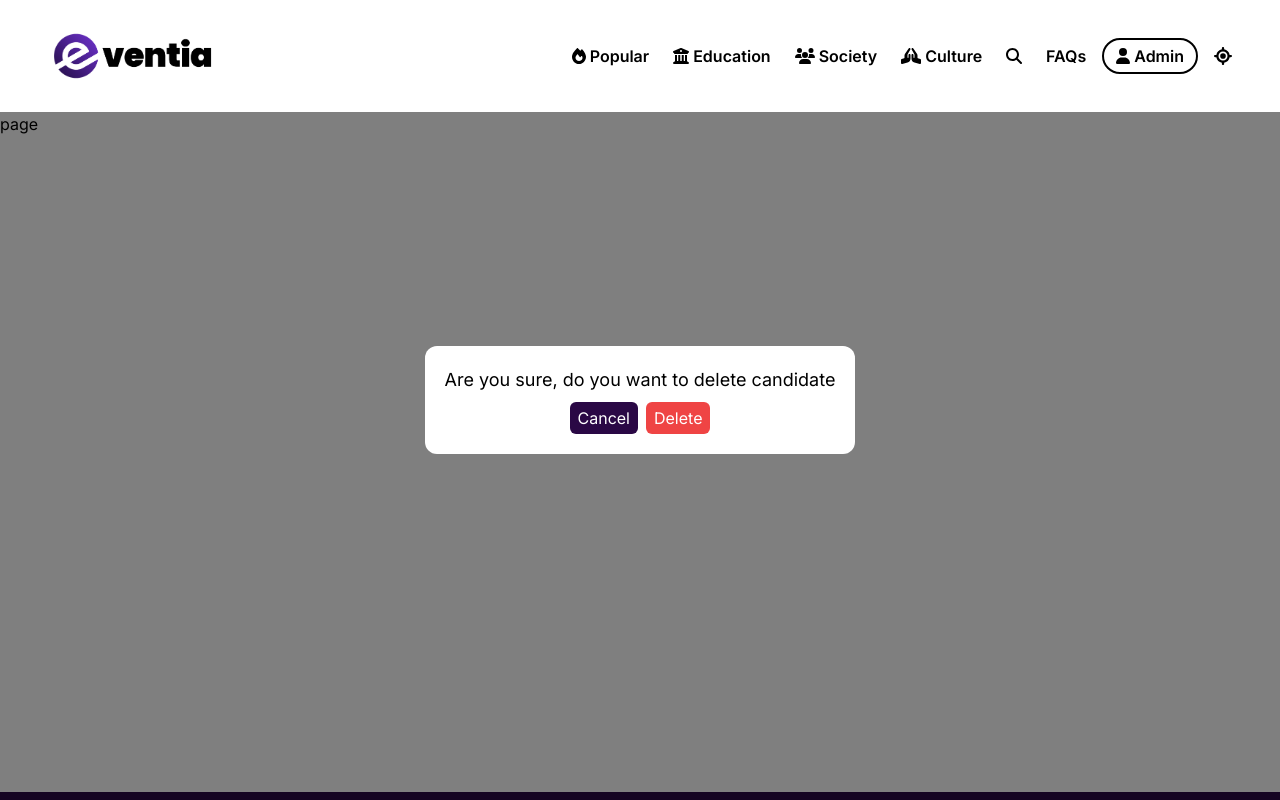
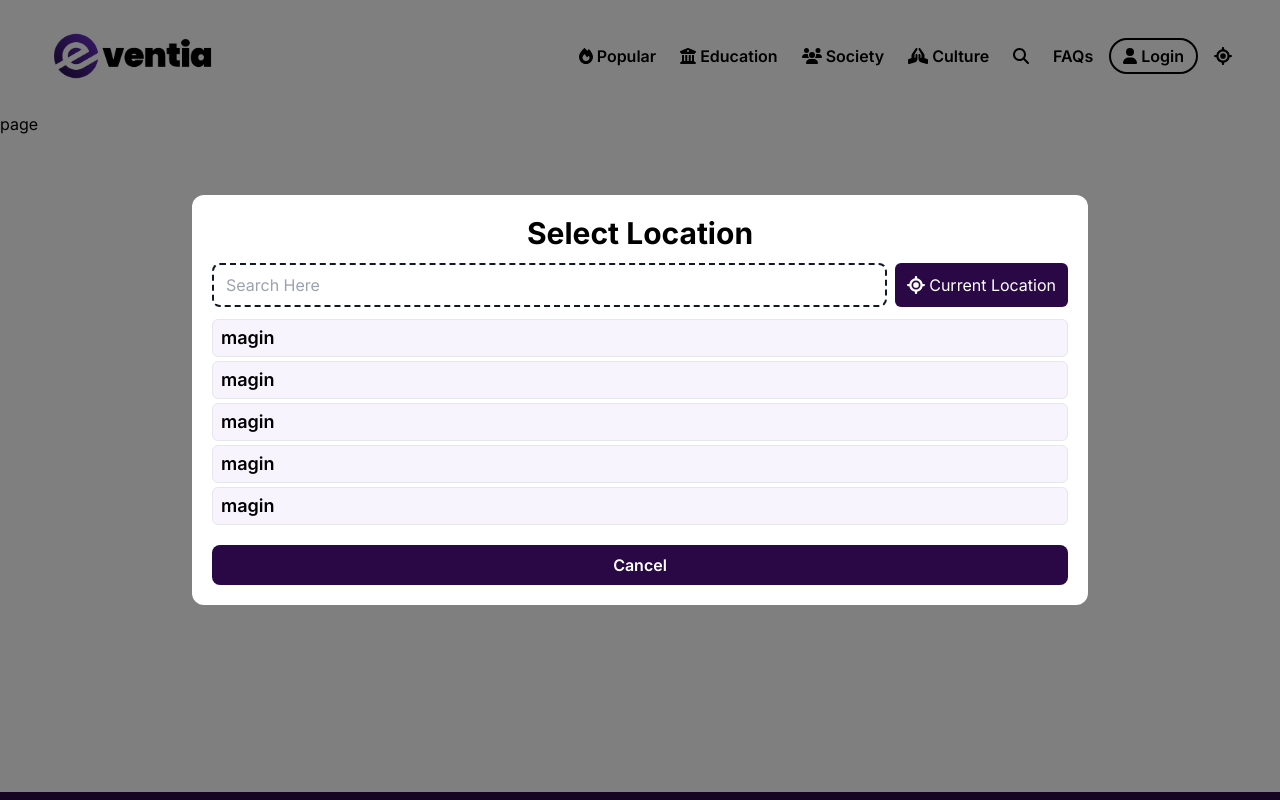
Before and after one commit to ajnanmvr/eventia, a Next.js app: page /admin/events/add in a window 1280 px wide. Both pictures are taken after a click on the item 1219 px from the left and 56 px from the top of the page. Shown: the top 800 px of the page. Built offline with nearby package versions, Linux system fonts and the light colour scheme.

Commit message:
select change

```diff
--- a/src/Components/Header.tsx
+++ b/src/Components/Header.tsx
@@ -214,7 +214,7 @@ export default function Header() {
                     >
                       <path d="M224 256A128 128 0 1 0 224 0a128 128 0 1 0 0 256zm-45.7 48C79.8 304 0 383.8 0 482.3C0 498.7 13.3 512 29.7 512H418.3c16.4 0 29.7-13.3 29.7-29.7C448 383.8 368.2 304 269.7 304H178.3z" />
                     </svg>
-                    <span className="font-semibold">Admin</span>
+                    <span className="font-semibold">Login</span>
                   </Link>
                 </motion.div>
               </li>
--- a/src/Components/Modal.tsx
+++ b/src/Components/Modal.tsx
@@ -1,37 +1,111 @@
-import React from 'react'
+import React from "react";
 
-interface Props{
-    isOpen:boolean;
-    setIsOpen : any
+interface Props {
+  isOpen: boolean;
+  setIsOpen: any;
 }
 
-const Modal = (props:Props) => {
+const Modal = (props: Props) => {
   return (
     <div
-    className={`fixed top-0 left-0 w-full h-full bg-black bg-opacity-50 flex justify-center  items-center  ${
-      props.isOpen ? 'block' : 'hidden'
+      className={`fixed top-0 left-0 w-full z-50 h-full bg-black bg-opacity-50 flex justify-center  items-center  ${
+        props.isOpen ? "block" : "hidden"
       } `}
     >
-    <div className="p-5 bg-white rounded-xl gap-4">
-    <p className='text-center text-lg'>
-      Are you sure, do you want to delete candidate
-    </p>
-    <div className='w-full flex justify-center gap-2 mt-2'>
+      <div className="p-5 bg-white rounded-xl min-w-[70vw] gap-4">
+        <h2 className="text-center text-3xl font-bold mb-2">Select Location</h2>
+        <div className="flex gap-2 justify-center my-3">
+          <input
+            type="text"
+            placeholder={`Search Here`}
+            className="rounded-lg border-2 border-gray-900 border-dashed px-3 py-2 flex-1 transition-transform duration-300 transform hover:scale-[100.2%]"
+          />
+          <button className="bg-primary flex items-center gap-1 fill-white hover:bg-dark text-white py-1 px-3 rounded-md">
+            <svg
+              xmlns="http://www.w3.org/2000/svg"
+              height="18"
+              width="18"
+              className=""
+              viewBox="0 0 512 512"
+            >
+              <path d="M256 0c17.7 0 32 14.3 32 32V66.7C368.4 80.1 431.9 143.6 445.3 224H480c17.7 0 32 14.3 32 32s-14.3 32-32 32H445.3C431.9 368.4 368.4 431.9 288 445.3V480c0 17.7-14.3 32-32 32s-32-14.3-32-32V445.3C143.6 431.9 80.1 368.4 66.7 288H32c-17.7 0-32-14.3-32-32s14.3-32 32-32H66.7C80.1 143.6 143.6 80.1 224 66.7V32c0-17.7 14.3-32 32-32zM128 256a128 128 0 1 0 256 0 128 128 0 1 0 -256 0zm128-80a80 80 0 1 1 0 160 80 80 0 1 1 0-160z" />
+            </svg>
+            Current Location
+          </button>
+        </div>
+        <div className="flex flex-wrap gap-1 w-full items-center justify-center">
+          <div className="px-2 py-1 w-full text-lg fill-transparent hover:fill-primary bg-smoke font-semibold hover:bg-smoker flex items-center justify-between hover:border-primary border hover:text-primary rounded-md">
+            magin
+            <svg
+              xmlns="http://www.w3.org/2000/svg"
+              height="16"
+              width="14"
+              viewBox="0 0 448 512"
+              className=""
+            >
+              <path d="M438.6 105.4c12.5 12.5 12.5 32.8 0 45.3l-256 256c-12.5 12.5-32.8 12.5-45.3 0l-128-128c-12.5-12.5-12.5-32.8 0-45.3s32.8-12.5 45.3 0L160 338.7 393.4 105.4c12.5-12.5 32.8-12.5 45.3 0z" />
+            </svg>
+          </div>
+          <div className="px-2 py-1 w-full text-lg fill-transparent hover:fill-primary bg-smoke font-semibold hover:bg-smoker flex items-center justify-between hover:border-primary border hover:text-primary rounded-md">
+            magin
+            <svg
+              xmlns="http://www.w3.org/2000/svg"
+              height="16"
+              width="14"
+              viewBox="0 0 448 512"
+              className=""
+            >
+              <path d="M438.6 105.4c12.5 12.5 12.5 32.8 0 45.3l-256 256c-12.5 12.5-32.8 12.5-45.3 0l-128-128c-12.5-12.5-12.5-32.8 0-45.3s32.8-12.5 45.3 0L160 338.7 393.4 105.4c12.5-12.5 32.8-12.5 45.3 0z" />
+            </svg>
+          </div>
+          <div className="px-2 py-1 w-full text-lg fill-transparent hover:fill-primary bg-smoke font-semibold hover:bg-smoker flex items-center justify-between hover:border-primary border hover:text-primary rounded-md">
+            magin
+            <svg
+              xmlns="http://www.w3.org/2000/svg"
+              height="16"
+              width="14"
+              viewBox="0 0 448 512"
+              className=""
+            >
+              <path d="M438.6 105.4c12.5 12.5 12.5 32.8 0 45.3l-256 256c-12.5 12.5-32.8 12.5-45.3 0l-128-128c-12.5-12.5-12.5-32.8 0-45.3s32.8-12.5 45.3 0L160 338.7 393.4 105.4c12.5-12.5 32.8-12.5 45.3 0z" />
+            </svg>
+          </div>
+          <div className="px-2 py-1 w-full text-lg fill-transparent hover:fill-primary bg-smoke font-semibold hover:bg-smoker flex items-center justify-between hover:border-primary border hover:text-primary rounded-md">
+            magin
+            <svg
+              xmlns="http://www.w3.org/2000/svg"
+              height="16"
+              width="14"
+              viewBox="0 0 448 512"
+              className=""
+            >
+              <path d="M438.6 105.4c12.5 12.5 12.5 32.8 0 45.3l-256 256c-12.5 12.5-32.8 12.5-45.3 0l-128-128c-12.5-12.5-12.5-32.8 0-45.3s32.8-12.5 45.3 0L160 338.7 393.4 105.4c12.5-12.5 32.8-12.5 45.3 0z" />
+            </svg>
+          </div>
+          <div className="px-2 py-1 w-full text-lg fill-transparent hover:fill-primary bg-smoke font-semibold hover:bg-smoker flex items-center justify-between hover:border-primary border hover:text-primary rounded-md">
+            magin
+            <svg
+              xmlns="http://www.w3.org/2000/svg"
+              height="16"
+              width="14"
+              viewBox="0 0 448 512"
+              className=""
+            >
+              <path d="M438.6 105.4c12.5 12.5 12.5 32.8 0 45.3l-256 256c-12.5 12.5-32.8 12.5-45.3 0l-128-128c-12.5-12.5-12.5-32.8 0-45.3s32.8-12.5 45.3 0L160 338.7 393.4 105.4c12.5-12.5 32.8-12.5 45.3 0z" />
+            </svg>
+          </div>
+        </div>
+        <div className="w-full flex justify-center gap-2 mt-5">
           <button
-        className="bg-primary text-white py-1 px-2 rounded-md text-base"
+            className="bg-primary text-white hover:bg-dark py-2 font-semibold w-full px-2 rounded-lg text-base"
             onClick={() => props.setIsOpen(false)}
           >
             Cancel
           </button>
-      <button
-        className="bg-red-500 text-white py-1 px-2 rounded-md text-base"
-      >
-        Delete
-      </button>
         </div>
       </div>
     </div>
-  )
-}
+  );
+};
 
-export default Modal
+export default Modal;
```
Lines whose indentation alone changed are shown as unchanged.
